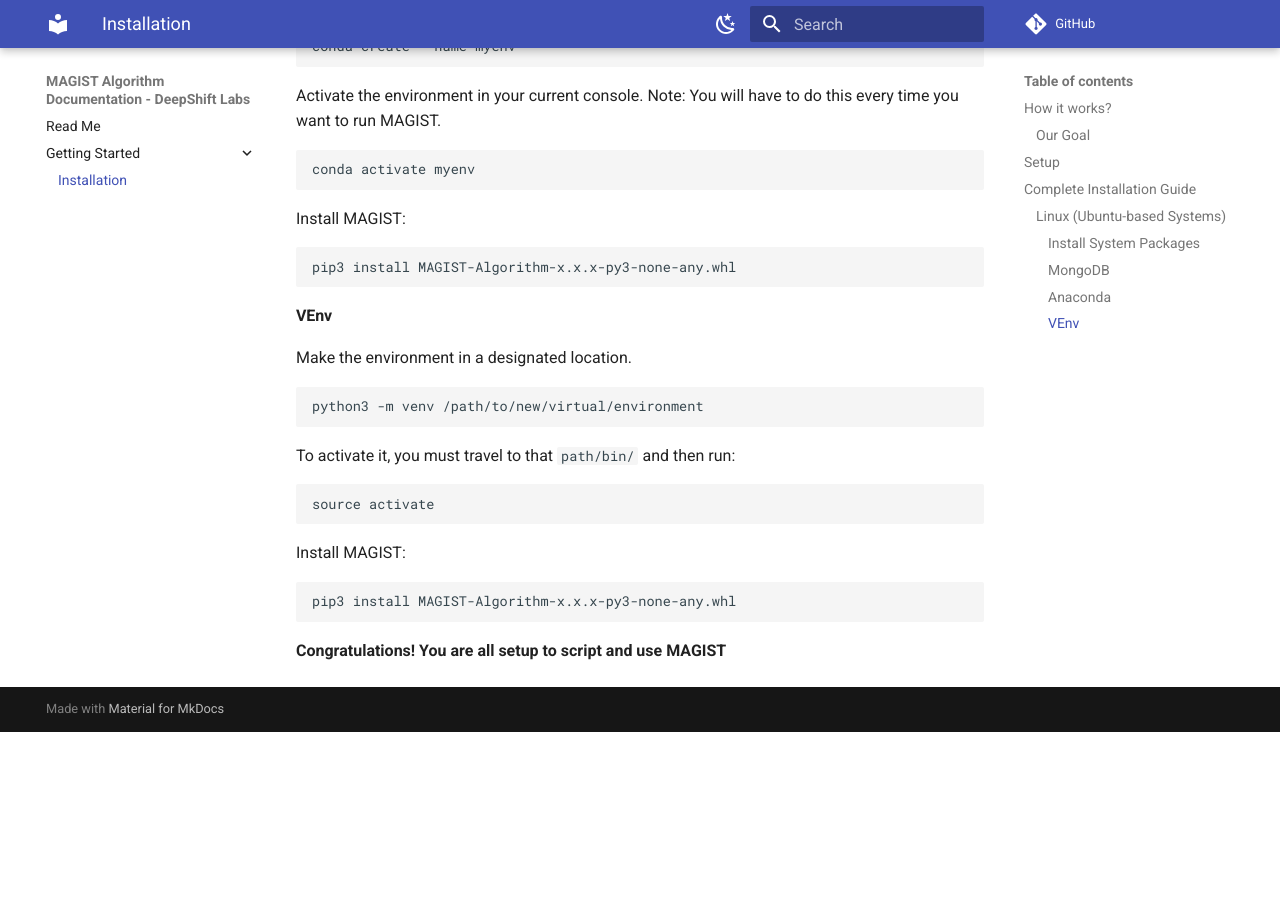
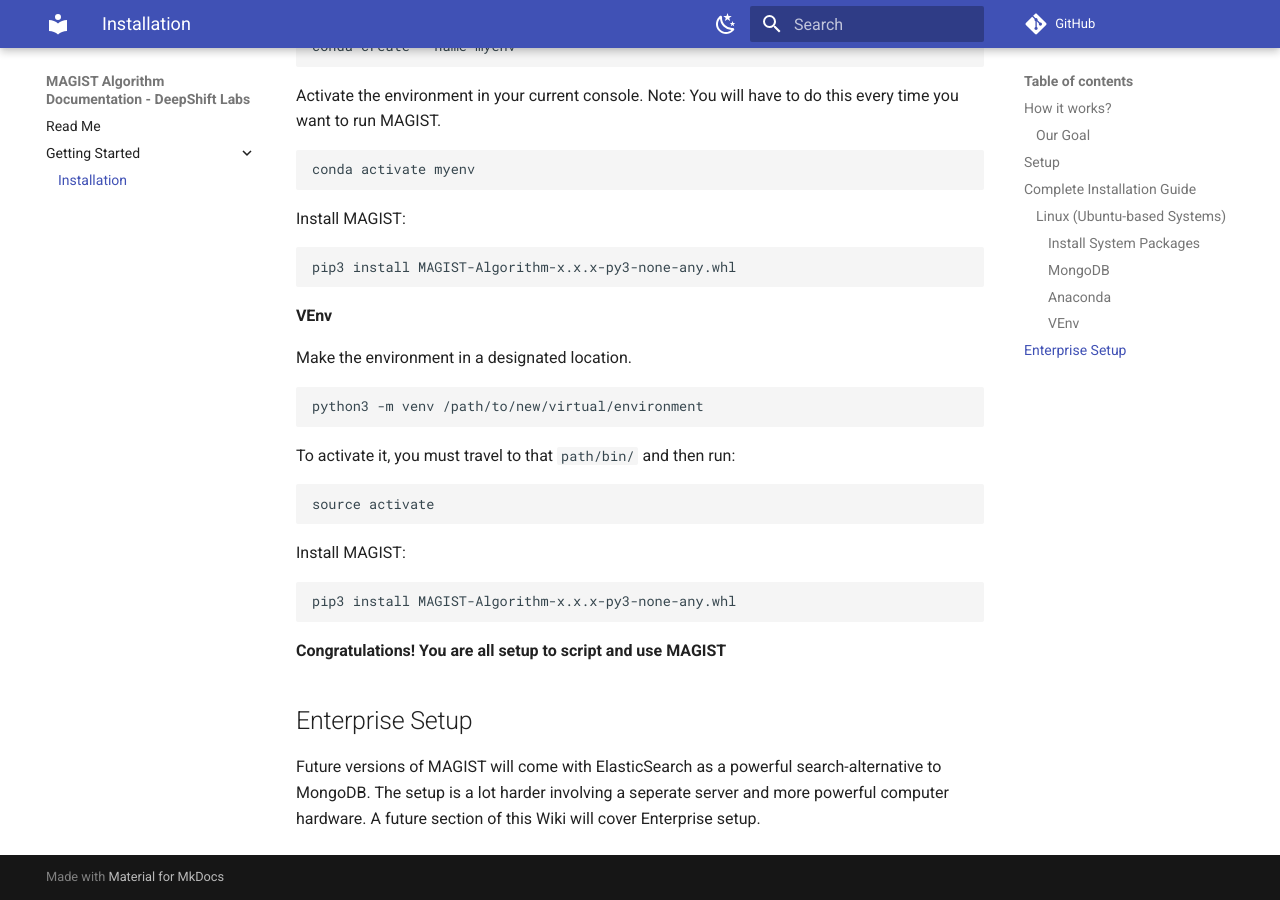
Before and after one commit to DeepShift-Labs/MAGIST-Algorithm, an MkDocs documentation site: the page built from docs/Getting Started/1 - Initial Steps.md, in a window 1280 px wide and 900 px high, scrolled down 2572 px. Built offline with MkDocs 1.6.1 and Material for MkDocs 9.7.7, drawn with Linux system fonts in a browser that asks for light colours; comment, search, counter and statistics services are not loaded; before the commit the page ends 3304 px from its top, so only the background shows below that.

````diff
--- a/docs/Getting Started/1 - Initial Steps.md
+++ b/docs/Getting Started/1 - Initial Steps.md
@@ -116,3 +116,7 @@ pip3 install MAGIST-Algorithm-x.x.x-py3-none-any.whl
 ```
 
 **Congratulations! You are all setup to script and use MAGIST**
+
+## Enterprise Setup
+
+Future versions of MAGIST will come with ElasticSearch as a powerful search-alternative to MongoDB. The setup is a lot harder involving a seperate server and more powerful computer hardware. A future section of this Wiki will cover Enterprise setup.
````
Also changed, not shown: docs/Getting Started/Process Overview.md (added, +9 -0 lines).
